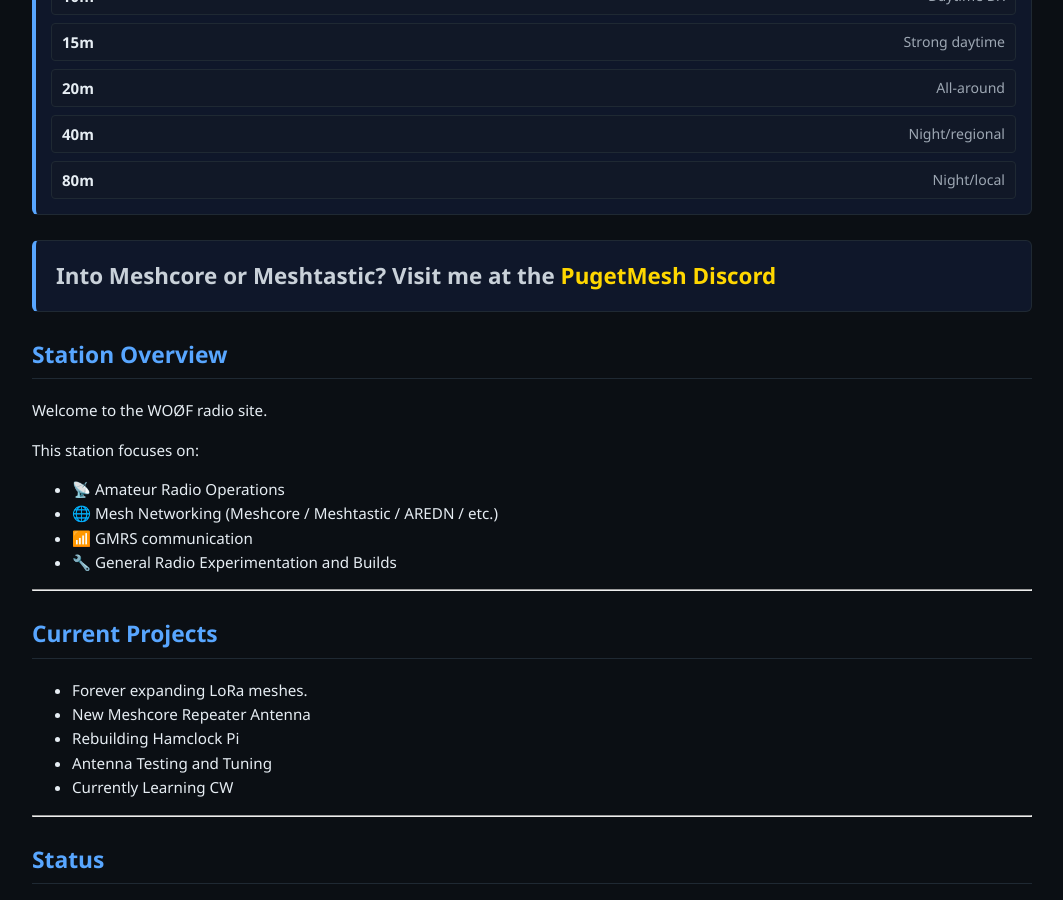
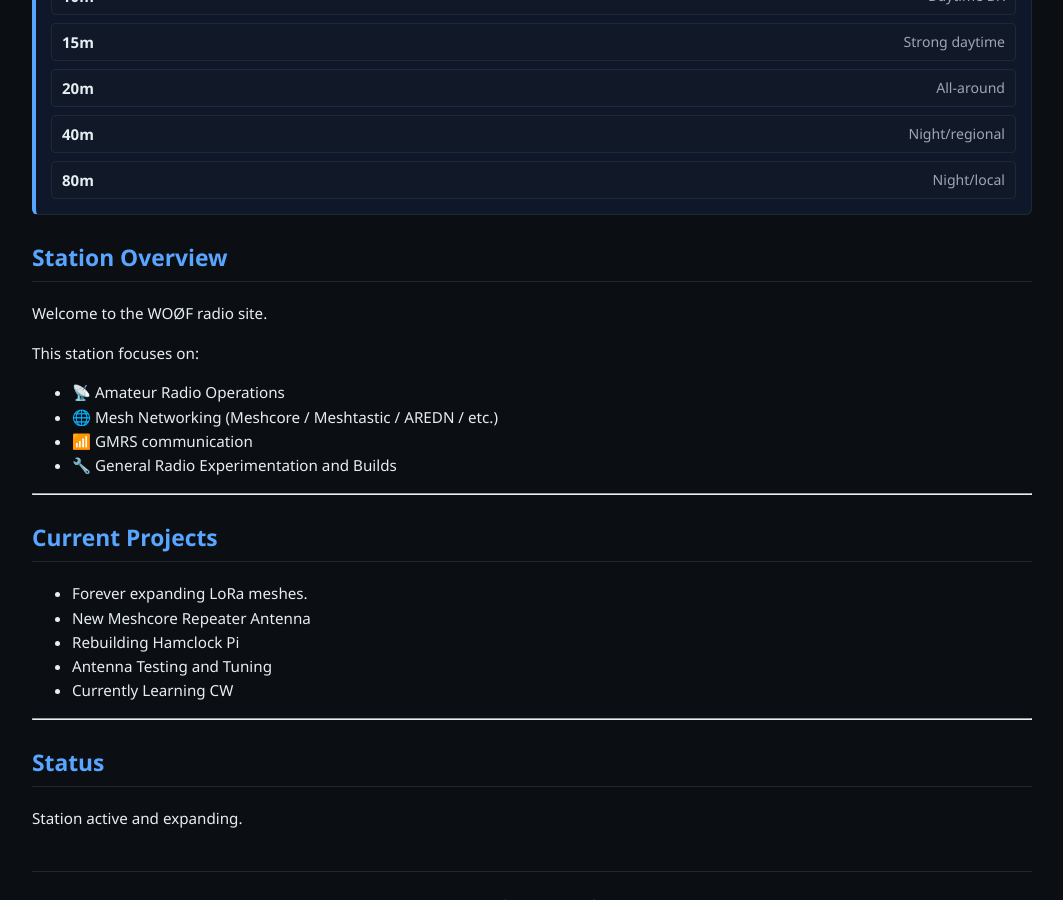
Before and after one commit to Lymitliss/Lymitliss.github.io, a Jekyll site: the page built from index.md, in a window 1280 px wide and 900 px high, scrolled down 931 px. Shown: the whole window, without its empty margins (108-1171 px from the left). Built offline with Jekyll 4.4.1, drawn with Linux system fonts in a browser that asks for light colours.

Commit message:
Update index.md

```diff
--- a/index.md
+++ b/index.md
@@ -2,10 +2,6 @@
 layout: default
 title: WOØF Amateur, GMRS and Mesh Radio
 ---
-
-<div class="home-banner">
-  Into Meshcore or Meshtastic? Visit me at the <a href="https://pugetmesh.org/" target="_blank" rel="noopener">PugetMesh Discord</a>
-</div>
 
 ## Station Overview
 
```
